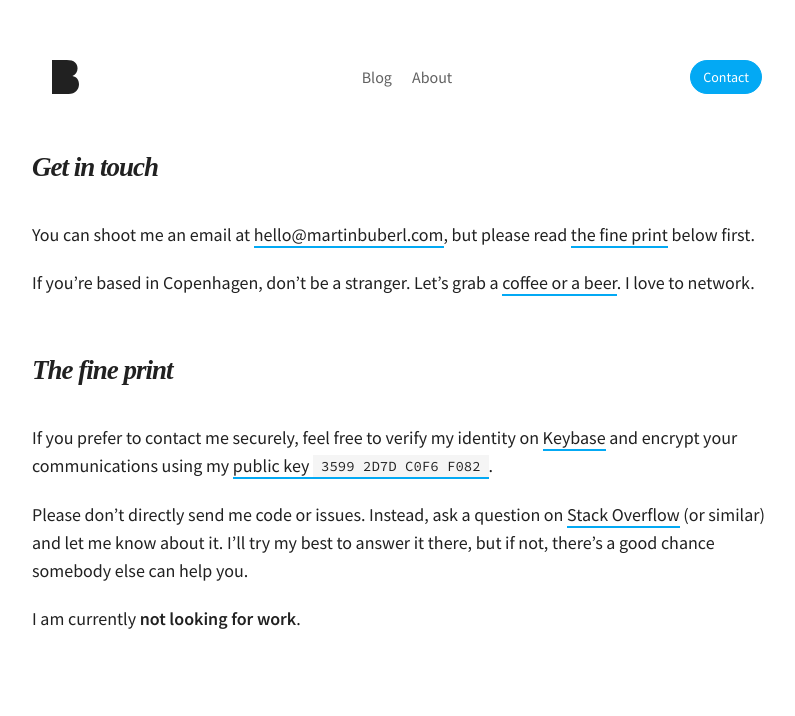
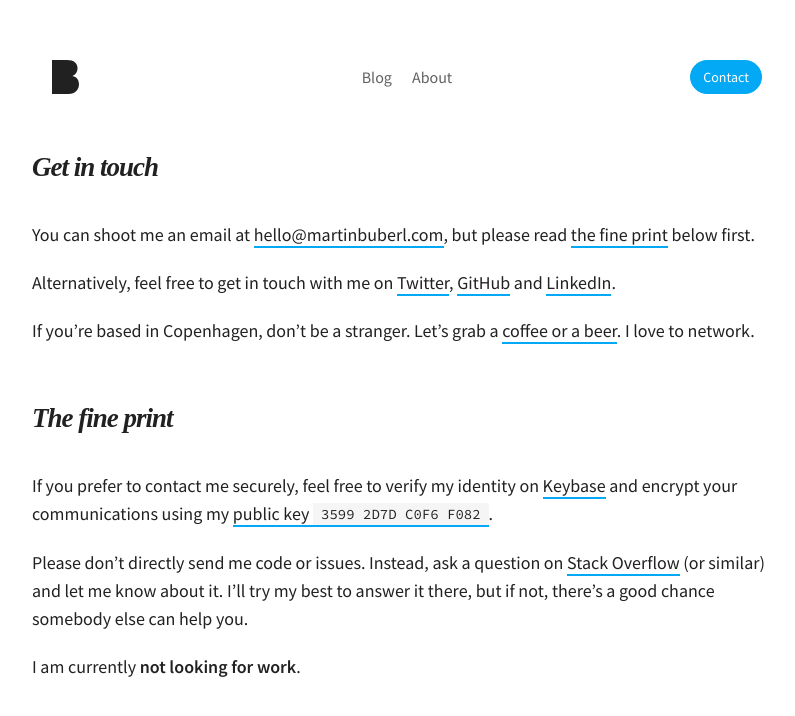
Before and after one commit to martinbuberl/martinbuberl.github.io, a Jekyll site: the page built from contact.md, in a window 1280 px wide. Shown: the top 716 px of the page, without its empty margins (233-1028 px from the left). Built offline with Jekyll 4.4.1, drawn with Linux system fonts in a browser that asks for light colours; nearby versions of some CDN libraries; some web fonts are replaced.

Commit message:
Added networks

```diff
--- a/contact.md
+++ b/contact.md
@@ -9,6 +9,8 @@ redirect_from: "/hire/index.html"
 <h2 id="get-in-touch" class="has-permalink">Get in touch<a class="permalink" title="Permalink" href="#get-in-touch">#</a></h2>
 
 You can shoot me an email at <a href="mailto:hello@martinbuberl.com">hello@martinbuberl.com</a>, but please read [the fine print](#the-fine-print) below first.
+
+Alternatively, feel free to get in touch with me on <a target="_blank" href="https://twitter.com/martinbuberl">Twitter</a>, <a target="_blank" href="https://github.com/martinbuberl">GitHub</a> and <a href="https://www.linkedin.com/in/martinbuberl/">LinkedIn</a>.
 
 If you're based in Copenhagen, don't be a stranger. Let's grab a <a target="_blank" href="https://www.google.com/maps/d/edit?mid=1m7aKRR3_tNcR6r6iZYpNhjIhVkE">coffee or a beer</a>. I love to network.
 
```
